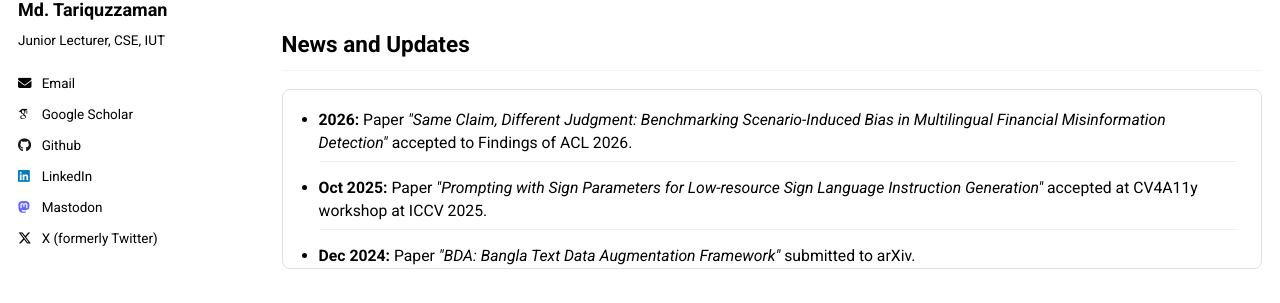
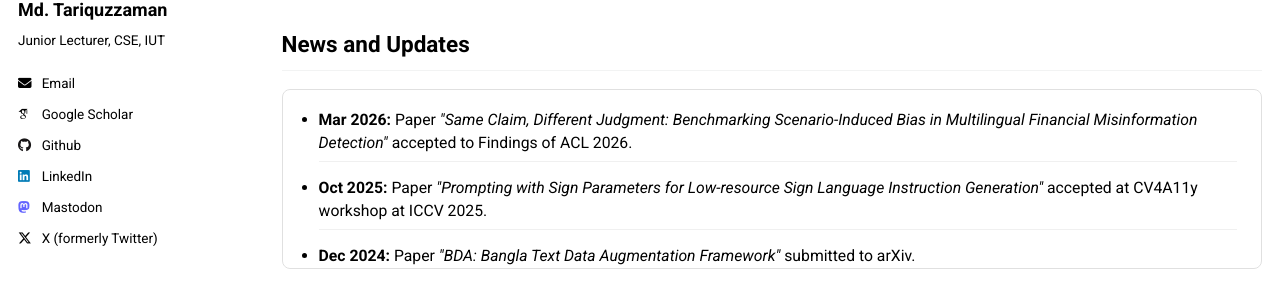
Before and after one commit to tariquzzamanf/tariquzzamanf.github.io, a Jekyll site: the page built from _pages/about.md, in a window 1280 px wide and 900 px high. Shown: the part 296-599 px from the top of the window. Built offline with Jekyll 4.4.1, drawn with Linux system fonts in a browser that asks for light colours; some web fonts are replaced.

Commit message:
info added

```diff
--- a/_pages/about.md
+++ b/_pages/about.md
@@ -289,7 +289,7 @@ My research interests lie broadly in Natural Language Processing. I am working o
 </p>
 <h2>News and Updates</h2>
 <ul class="news-container">
-  <li class="news-item"><strong>2026:</strong> Paper <em>"Same Claim, Different Judgment: Benchmarking Scenario-Induced Bias in Multilingual Financial Misinformation Detection"</em> accepted to Findings of ACL 2026.</li>
+  <li class="news-item"><strong>Mar 2026:</strong> Paper <em>"Same Claim, Different Judgment: Benchmarking Scenario-Induced Bias in Multilingual Financial Misinformation Detection"</em> accepted to Findings of ACL 2026.</li>
   <li class="news-item"><strong>Oct 2025:</strong> Paper <em>"Prompting with Sign Parameters for Low-resource Sign Language Instruction Generation"</em> accepted at CV4A11y workshop at ICCV 2025.</li>
   <li class="news-item"><strong>Dec 2024:</strong> Paper <em>"BDA: Bangla Text Data Augmentation Framework"</em> submitted to arXiv.</li>
   <li class="news-item"><strong>Dec 2023:</strong> Paper <em>"A Novel Informal Bangla FastText Embedding for Violence Inciting Text Detection"</em> received Best Shared Task Paper Award at BLP@EMNLP 2023.</li>
```
